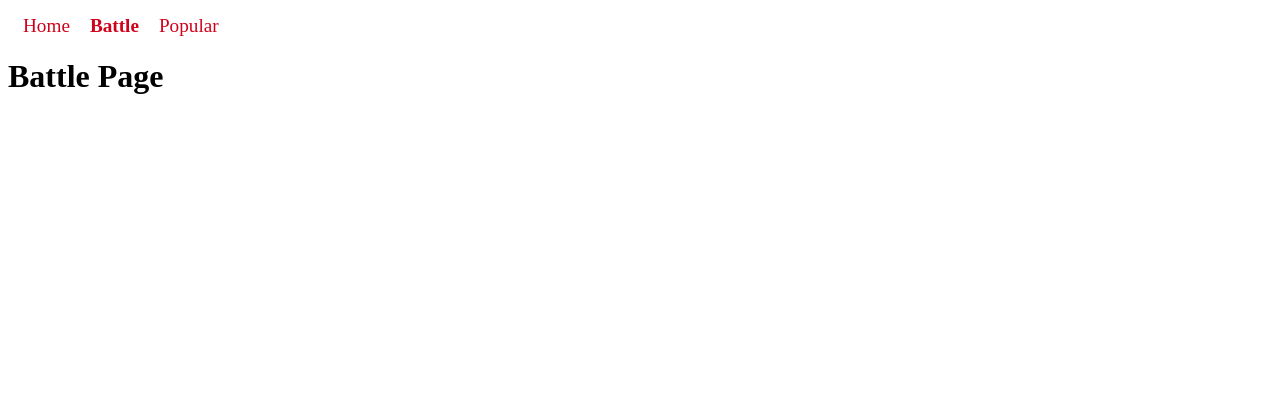
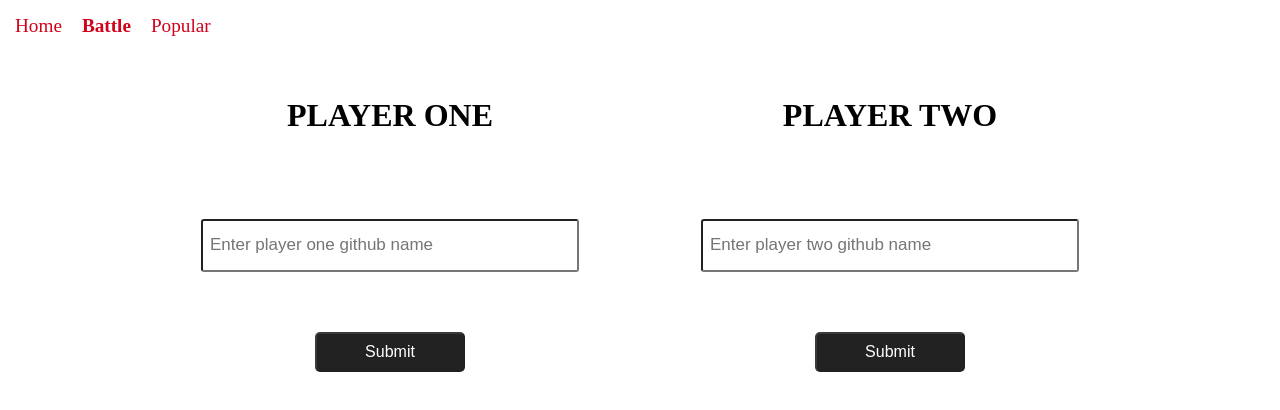
Before and after one commit to remfath/github-battle-react, a React app: page /battle in a window 1280 px wide. Built offline with nearby package versions, Linux system fonts and the light colour scheme.

Commit message:
finish battle user input

```diff
--- a/app/components/App.css
+++ b/app/components/App.css
@@ -1,3 +1,4 @@
+@import '~normalize.css/normalize.css';
 ul {
     list-style: none;
     padding: 0;
@@ -21,7 +22,6 @@ a {
 .nav li {
     margin-right: 20px;
 }
-
 
 .container {
     margin: 0 auto;
@@ -144,3 +144,89 @@ a {
 .not-found h1 {
     color: darkorange;
 }
+
+.battle-container {
+    display: flex;
+    flex-direction: column;
+    justify-content: center;
+    align-items: center;
+}
+
+.battle-users {
+    display: flex;
+    justify-content: center;
+    align-items: center;
+}
+
+
+.player {
+    height: 300px;
+    width: 400px;
+    margin: 20px 50px;
+    display: flex;
+    justify-content: space-between;
+    align-items: center;
+    flex-direction: column;
+}
+
+.player-input {
+    width: 90%;
+    height: 35px;
+    line-height: 40px;
+    padding: 7px;
+    font-size: 17px;
+    border-radius: 3px;
+    box-shadow: none;
+}
+
+.player-submit {
+    width: 150px;
+    height: 40px;
+    background: #222;
+    color: #fff;
+    display: flex;
+    justify-content: center;
+    align-items: center;
+    border-radius: 5px;
+    cursor: pointer;
+}
+
+.player-submit:hover {
+    background: #000;
+}
+
+.player-info {
+    height: 300px;
+    width: 400px;
+    margin: 20px 50px;
+    display: flex;
+    flex-direction: column;
+    align-items: center;
+    justify-content: center;
+}
+
+.player-avatar {
+    border-radius: 50%;
+    width: 200px;
+    height: 200px;
+}
+
+.player-name {
+    margin: 25px 0;
+}
+
+.player-reset {
+    color: red;
+    cursor: pointer;
+}
+
+.battle-btn {
+    width: 200px;
+    height: 40px;
+    background: #000;
+    color: #fff;
+    display: flex;
+    justify-content: center;
+    align-items: center;
+    border-radius: 4px;
+}
--- a/app/components/App.js
+++ b/app/components/App.js
@@ -11,6 +11,7 @@ import {
     Link,
     Switch
 } from 'react-router-dom'
+
 
 import './App.css';
 
--- a/app/components/Battle.js
+++ b/app/components/Battle.js
@@ -1,9 +1,146 @@
 import React from 'react';
+import PropTypes from 'prop-types';
+
+class PlayerInput extends React.Component {
+    constructor(props) {
+        super(props);
+        this.state = {
+            username: ''
+        };
+        this.handleInputChange = this.handleInputChange.bind(this);
+        this.handleSubmit = this.handleSubmit.bind(this);
+    }
+
+    handleInputChange(e) {
+        let userName = e.target.value;
+        this.setState(function () {
+            return {
+                username: userName
+            };
+        });
+    }
+
+    handleSubmit(e) {
+        e.preventDefault();
+        this.props.onSubmit(this.props.id, this.state.username);
+    }
+
+    render() {
+        return (
+            <div className="player">
+                <h1 className="player-name">
+                    { this.props.label.toUpperCase() }
+                </h1>
+                <input className="player-input" type="text"
+                       placeholder={`Enter ${this.props.label} github name`}
+                       autoComplete="off"
+                       value={this.state.username}
+                       onChange={this.handleInputChange}/>
+                <button className="player-submit" onClick={ this.handleSubmit } disabled={!this.state.username}>
+                    Submit
+                </button>
+            </div>
+        );
+    }
+}
+
+
+PlayerInput.propTypes = {
+    id: PropTypes.string.isRequired,
+    label: PropTypes.string.isRequired,
+    onSubmit: PropTypes.func.isRequired
+};
+
+
+class PlayerShow extends React.Component {
+    constructor(props) {
+        super(props);
+        this.handleReset = this.handleReset.bind(this);
+    }
+
+    handleReset() {
+        this.props.onReset(this.props.id);
+    }
+
+    render() {
+        return (
+            <div className="player-info">
+                <img className="player-avatar" src={ this.props.avatar } alt={this.props.username}/>
+                <div className="player-name">@{ this.props.username }</div>
+                <div className="player-reset" onClick={this.handleReset}>reset</div>
+            </div>
+        )
+    }
+}
+
+PlayerShow.propTypes = {
+    username: PropTypes.string.isRequired,
+    avatar: PropTypes.string.isRequired,
+    id: PropTypes.string.isRequired,
+    onReset: PropTypes.func.isRequired
+};
+
 
 class Battle extends React.Component {
+    constructor(props) {
+        super(props);
+
+        this.state = {
+            playerOneName: '',
+            playerOneAvatar: null,
+            playerTwoName: '',
+            playerTwoAvatar: null
+        };
+        this.updateUserInfo = this.updateUserInfo.bind(this);
+        this.resetUserInfo = this.resetUserInfo.bind(this);
+    }
+
+    updateUserInfo(userId, name) {
+        this.setState(function () {
+            let newState = {};
+            newState[userId + 'Name'] = name;
+            newState[userId + 'Avatar'] = `https://github.com/${name}.png?size=200`;
+            return newState;
+        });
+    }
+
+    resetUserInfo(userId) {
+        this.setState(function () {
+            let newState = {};
+            newState[userId + 'Name'] = '';
+            newState[userId + 'Avatar'] = null;
+            return newState;
+        });
+    }
+
     render() {
-        return(
-            <h1>Battle Page</h1>
+        return (
+            <div className="battle-container">
+                <div className="battle-users">
+                    { !this.state.playerOneName ?
+                        <PlayerInput id="playerOne"
+                                     label='player one'
+                                     onSubmit={this.updateUserInfo}/> :
+                        <PlayerShow username={this.state.playerOneName}
+                                    avatar={this.state.playerOneAvatar}
+                                    id="playerOne"
+                                    onReset={this.resetUserInfo}/>}
+
+
+                    { !this.state.playerTwoName ?
+                        <PlayerInput id="playerTwo"
+                                     label='player two'
+                                     onSubmit={this.updateUserInfo}/> :
+                        <PlayerShow username={this.state.playerTwoName}
+                                    avatar={this.state.playerTwoAvatar}
+                                    id="playerTwo"
+                                    onReset={this.resetUserInfo}/>}
+                </div>
+
+                { this.state.playerOneName && this.state.playerTwoName &&
+                <button className="battle-btn">Battle</button>
+                }
+            </div>
         )
     }
 }
--- a/app/components/Popular.js
+++ b/app/components/Popular.js
@@ -3,7 +3,7 @@ import PropTypes from 'prop-types';
 import api from '../utils/api';
 
 function SelectLanguage(props) {
-    const languages = ['All', 'PHP', 'JavaScript', 'Python', 'Java', 'C', 'Go', 'Ruby'];
+    const languages = ['All', 'PHP', 'JavaScript', 'Python', 'Java', 'C', 'Go', 'Ruby', 'CSS'];
 
     return (
         <ul className="lang">
--- a/package.json
+++ b/package.json
@@ -17,6 +17,7 @@
   "license": "MIT",
   "dependencies": {
     "axios": "^0.16.1",
+    "normalize.css": "^7.0.0",
     "react": "^15.5.4",
     "react-dom": "^15.5.4",
     "react-router-dom": "^4.1.1"
```
Also changed, not shown: 1 other file.
